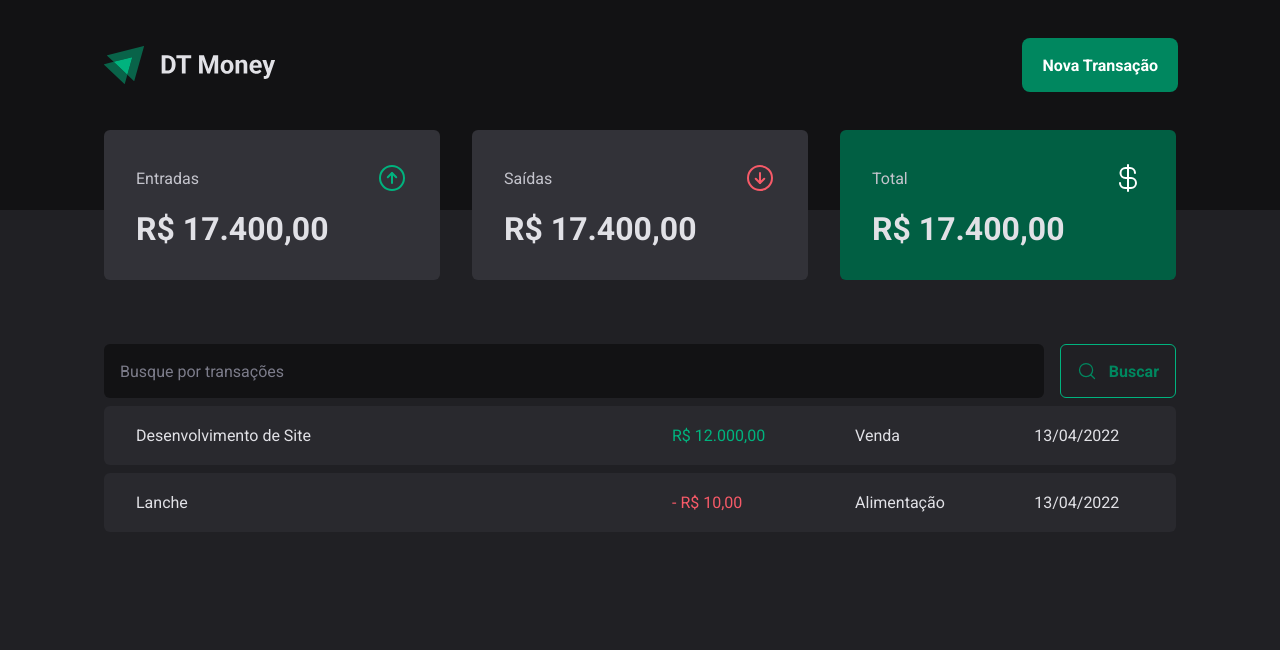
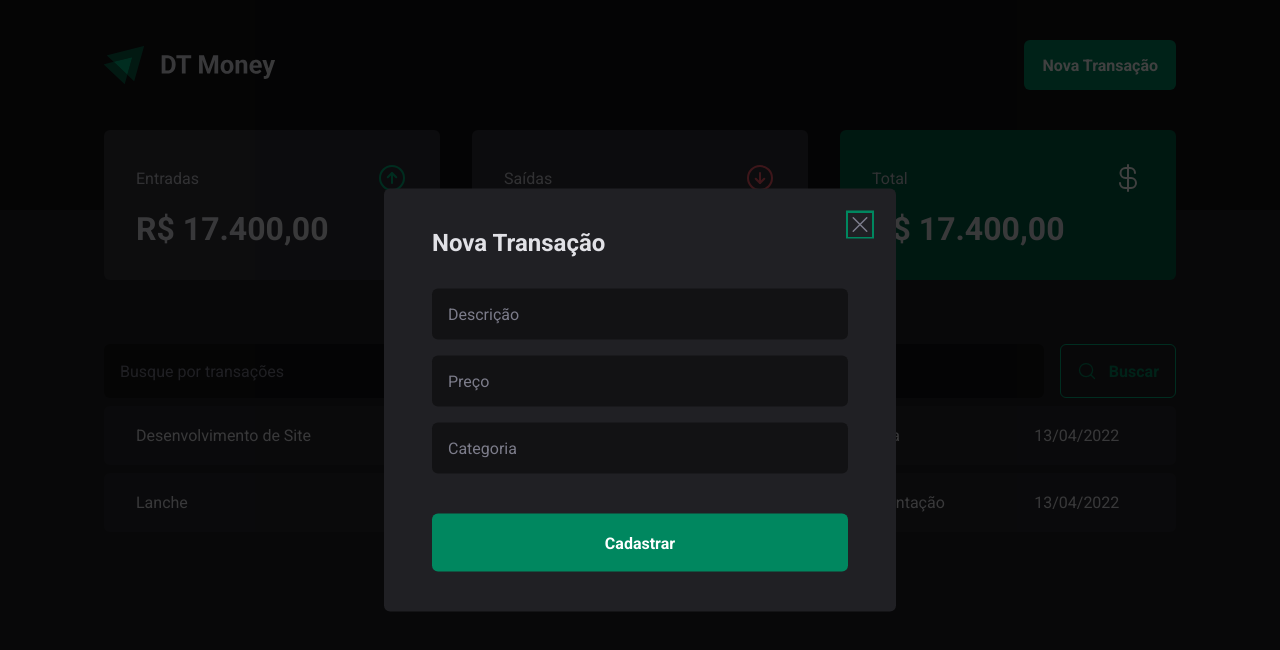
Before and after one commit to oecarvalho/dt-money, a React (Vite) app: page / in a window 1280 px wide. Both pictures are taken after a click on the button "Nova Transação". Shown: the top 650 px of the page. Built offline with nearby package versions, Linux system fonts and the light colour scheme.

Commit message:
Criando modal acessível usando Radix

```diff
--- a/package.json
+++ b/package.json
@@ -10,6 +10,7 @@
     "preview": "vite preview"
   },
   "dependencies": {
+    "@radix-ui/react-dialog": "^1.1.15",
     "phosphor-react": "^1.4.1",
     "react": "^19.1.1",
     "react-dom": "^19.1.1",
--- a/src/components/Header/index.tsx
+++ b/src/components/Header/index.tsx
@@ -1,5 +1,7 @@
 import Logo from '../../assets/images/Logo.svg'
+import { NewTransactionModal } from '../NewTransactionModal'
 import { HeaderContainer, HeaderContent, NewTransactionButton } from './styled'
+import * as Dialog from '@radix-ui/react-dialog'
 
 export function Header(){
     return(
@@ -7,7 +9,13 @@
         <HeaderContent>
             <img src={Logo} alt="" />
 
-            <NewTransactionButton>Nova Transação</NewTransactionButton>
+            <Dialog.Root>
+                <Dialog.DialogTrigger asChild>
+                    <NewTransactionButton>Nova Transação</NewTransactionButton>
+                </Dialog.DialogTrigger>
+
+                <NewTransactionModal/>
+            </Dialog.Root>
         </HeaderContent>
     </HeaderContainer>
     )
--- /dev/null
+++ b/src/components/NewTransactionModal/index.tsx
@@ -0,0 +1,27 @@
+import * as Dialog from '@radix-ui/react-dialog'
+import { Overlay, Content, CLoseButton } from './styles'
+import { X } from 'phosphor-react'
+
+
+export function NewTransactionModal() {
+    return (
+        <Dialog.Portal>
+            <Overlay />
+            <Content>
+                <Dialog.Title>Nova Transação</Dialog.Title>
+                <CLoseButton>
+                    <X size={24}/>
+                </CLoseButton>
+
+                <form action="">
+                    <input type="text" placeholder='Descrição' required/>
+                    <input type="number" placeholder='Preço' required/>
+                    <input type="text" placeholder='Categoria' required/>
+
+                    <button type='submit'>Cadastrar</button>
+                </form>
+
+            </Content>
+        </Dialog.Portal>
+    )
+}
--- /dev/null
+++ b/src/components/NewTransactionModal/styles.ts
@@ -0,0 +1,69 @@
+import styled from "styled-components";
+import * as Dialog from '@radix-ui/react-dialog'
+
+export const Overlay = styled(Dialog.Overlay)`
+    position: fixed;
+    width: 100vw;
+    height: 100vh;
+    inset: 0;
+    background: rgba(0, 0, 0, 0.75);
+`
+
+export const Content = styled(Dialog.Content)`
+    min-width: 32rem;
+    border-radius: 6px;
+    padding: 2.5rem 3rem;
+    background: ${props => props.theme['gray-800']};
+
+    position: fixed;
+    top: 50%;
+    left: 50%;
+    transform: translate(-50%, -50%);
+
+    form{
+        margin-top: 2rem;
+        display: flex;
+        flex-direction: column;
+        gap: 1rem;
+
+        input{
+            border-radius: 6px;
+            border: 0;
+            background: ${props => props.theme['gray-900']};
+            color: ${props => props.theme['gray-300']};
+            padding: 1rem;
+
+            &::placeholder{
+                color: ${props => props.theme['gray-500']};
+            }
+        }
+
+        button[type='submit']{
+            height: 58px;
+            border: 0;
+            background: ${props => props.theme['green-500']};
+            color: ${props => props.theme['white']};
+            font-weight: bold;
+            padding: 0 1.25rem;
+            border-radius: 6px;
+            margin-top: 1.5rem;
+            cursor: pointer;
+
+            &:hover{
+                background: ${props => props.theme['green-700']};
+                transition: .3s;
+            }
+        }
+    }
+`
+
+export const CLoseButton = styled(Dialog.Close)`
+    position: absolute;
+    background: transparent;
+    border: 0;
+    top: 1.5rem;
+    right: 1.5rem;
+    cursor: pointer;
+    color: ${props => props.theme['gray-500']};
+    line-height: 0;
+`
```
Also changed, not shown: 1 other file (tests, documents, lock files or other folders).
